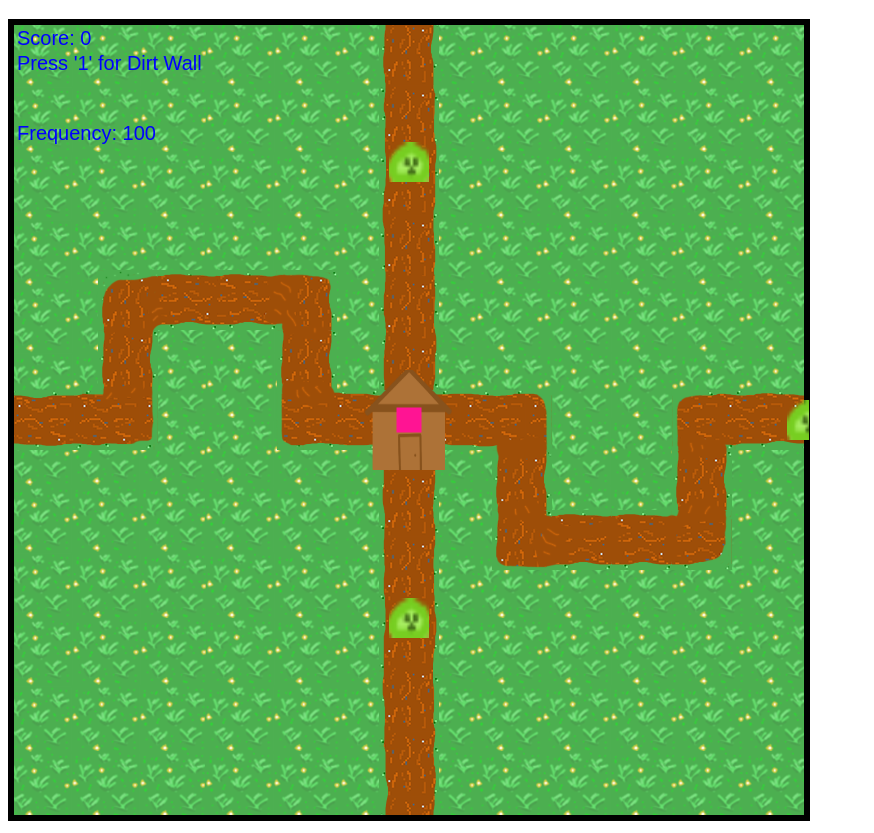
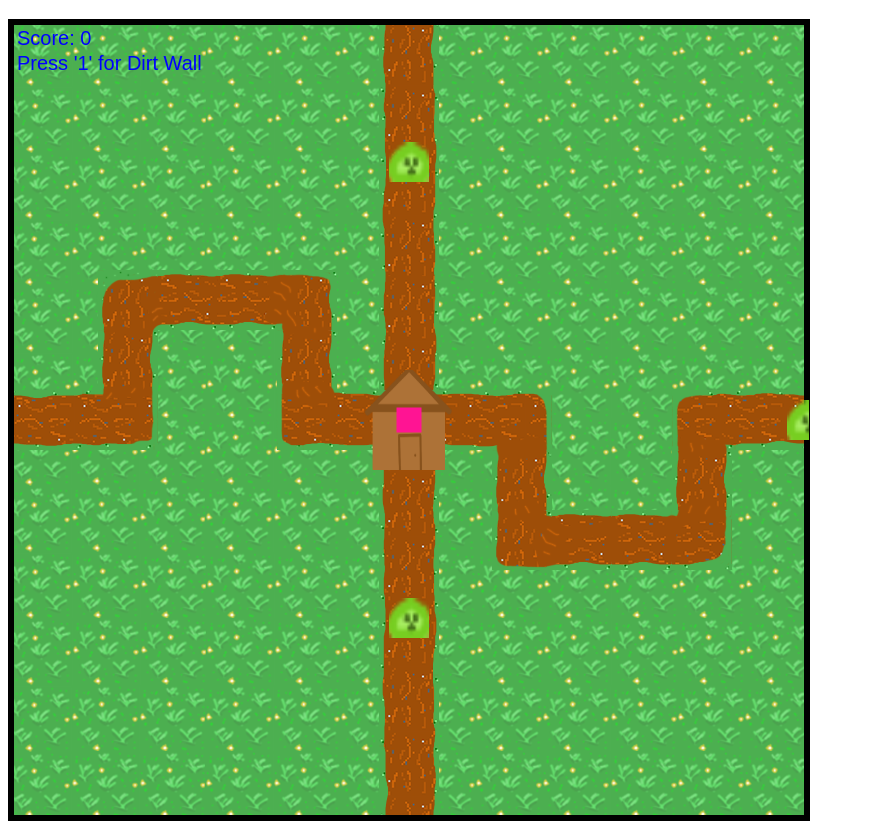
Before and after one commit to ConorMulcahy118/IMD3006_TermProject, a plain HTML site: page index.html in a window 1280 px wide. Shown: the part 61-894 px from the top of the page, without its empty margins (0-874 px from the left). Drawn offline with Linux system fonts and the light colour scheme.

```diff
--- a/index.html
+++ b/index.html
@@ -473,7 +473,6 @@
                     context.fillText("Press '2' for Stone Wall", 8, 75)
                 if (score > 400)
                     context.fillText("Press '3' for Brick Wall", 8, 100)
-                context.fillText("Frequency: " + frequency, 8, 120)
 
                 context.fillStyle = roads[0].image;
                 context.drawImage(roads[0].image, roads[0].x, roads[0].y, roads[0].width, roads[0].height);
```
